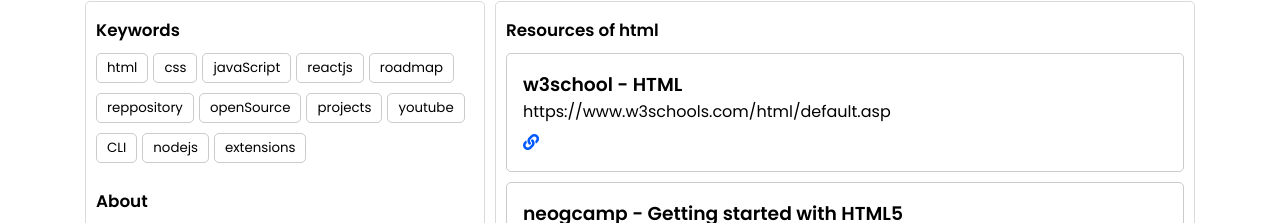
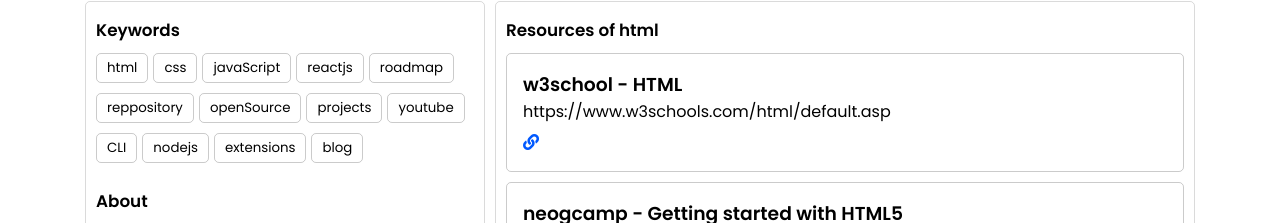
Before and after one commit to pritam-kr/resources, a React (Create React App) app: page / in a window 1280 px wide. Shown: the part 84-307 px from the top of the page. Built offline with nearby package versions, Linux system fonts and the light colour scheme.

Commit message:
Update App.js

```diff
--- a/src/App.js
+++ b/src/App.js
@@ -53,6 +53,10 @@
       title: "neogcamp - JavaScript in the browser!",
       link: "https://www.youtube.com/watch?v=yLZazznWoAs",
     },
+    {
+      title: "MDN - JavaScript",
+      link: "https://developer.mozilla.org/en-US/docs/Web/JavaScript",
+    },
   ],
   reactjs: [
     {
@@ -66,6 +70,10 @@
     {
       title: "w3school - Learn reactJs",
       link: "https://www.w3schools.com/REACT/DEFAULT.ASP",
+    },
+    {
+      title: "MDN - Learn reactJs",
+      link: "https://developer.mozilla.org/en-US/docs/Learn/Tools_and_testing/Client-side_JavaScript_frameworks/React_getting_started",
     },
   ],
   roadmap: [
@@ -81,11 +89,65 @@
     },
   ],
   openSource: [{}],
-  projects: [{}],
+  projects: [
+    {
+      title: "JavaScript Projects for Beginners",
+      link: "https://skillcrush.com/blog/projects-you-can-do-with-javascript/",
+    },
+    {
+      title: "40 JavaScript Projects for Beginners",
+      link: "https://www.freecodecamp.org/news/javascript-projects-for-beginners/",
+    },
+    {
+      title: "30 Day Vanilla JS Coding Challenge",
+      link: "https://javascript30.com/",
+    },
+    {
+      title: "freecodecamp - Vanilla JavaScript Course",
+      link: "https://www.youtube.com/watch?v=3PHXvlpOkf4",
+    },
+    {
+      title:
+        "florin pop - 10 JavaScript Projects in 10 Hours - Coding Challenge 🔥",
+      link: "https://www.youtube.com/watch?v=dtKciwk_si4",
+    },
+    {
+      title:
+        "florin pop - 10 JavaScript Projects in 1 Hours - Coding Challenge 🔥",
+      link: "https://www.youtube.com/watch?v=8GPPJpiLqHk",
+    },
+  ],
   youtube: [{}],
-  CLI: [{}],
+  CLI: [
+    {
+      title: "First CLI App: Intro to programming",
+      link: "https://www.youtube.com/watch?v=_L-UszPmy2A",
+    },
+  ],
   nodejs: [{}],
   extensions: [{}],
+  blog: [
+    {
+      title: "hashnode.com",
+      link: "https://hashnode.com/",
+    },
+    {
+      title: "DEV community",
+      link: "https://dev.to/",
+    },
+    {
+      title: "Daily dev",
+      link: "https://daily.dev/",
+    },
+    {
+      title: "freecodecamp blog",
+      link: "https://www.freecodecamp.org/news/tag/blog/",
+    },
+    {
+      title: "medium.com",
+      link: "https://medium.com/",
+    },
+  ],
 };
 
 const language = Object.keys(resourcesDb);
```
